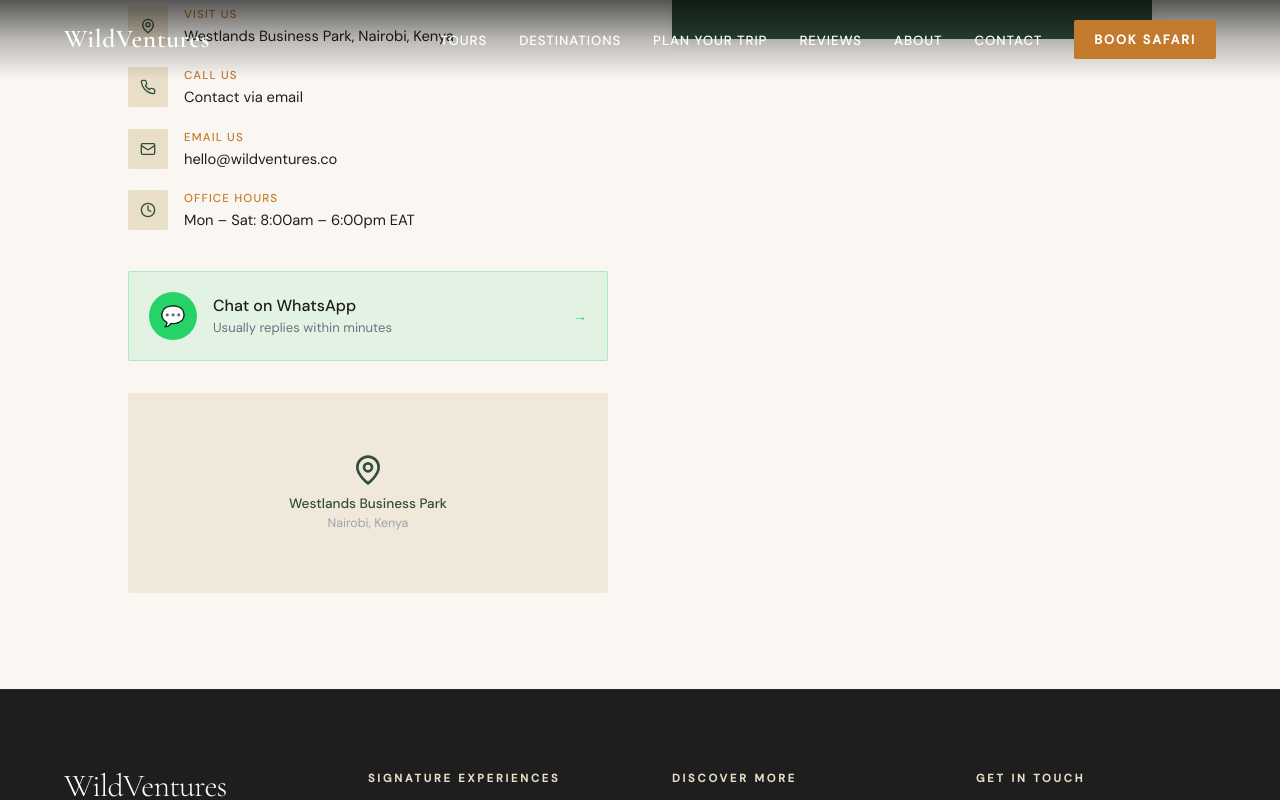
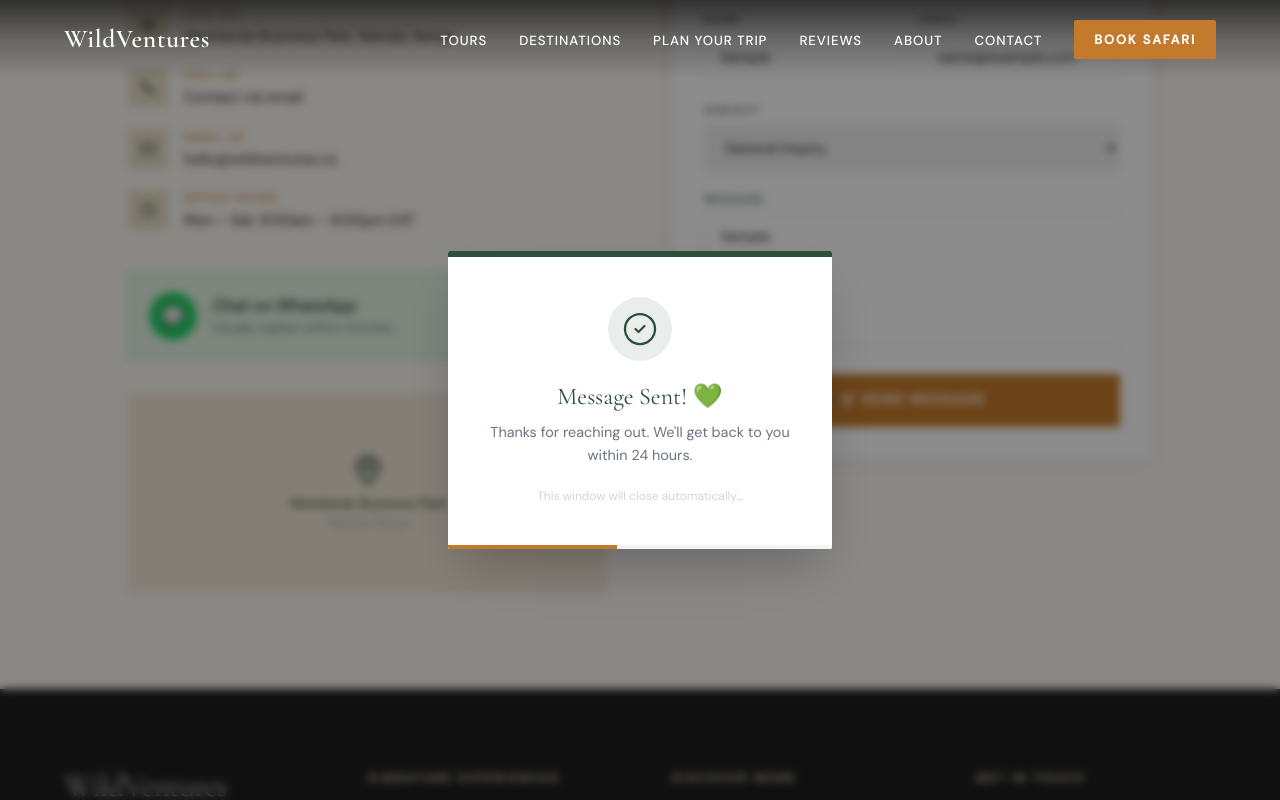
Before and after one commit to BarasaIan11/wildventures, a Next.js app: page /contact in a window 1280 px wide. Both pictures are taken after typing "Sample", "name@example.com", "Sample" into the empty fields and a click on the button "SEND MESSAGE". Shown: the part 817-1617 px from the top of the page. Built offline with nearby package versions, Linux system fonts and the light colour scheme.

Commit message:
fix: updated the success message and assed a success toast

```diff
--- a/src/app/contact/page.jsx
+++ b/src/app/contact/page.jsx
@@ -3,6 +3,7 @@
 import Image from "next/image";
 import { useForm } from "react-hook-form";
 import { MapPin, Phone, Mail, Clock, Send } from "lucide-react";
+import SuccessToast from "@/components/shared/SuccessToast";
 
 export default function ContactPage() {
   const phoneNumber = process.env.NEXT_PUBLIC_WHATSAPP_NUMBER?.replace(/\D/g, "") || "";
@@ -12,9 +13,10 @@
   const {
     register,
     handleSubmit,
+    reset,
     formState: { errors },
   } = useForm();
-  const [submitted, setSubmitted] = useState(false);
+  const [showToast, setShowToast] = useState(false);
 
   const [isSubmitting, setIsSubmitting] = useState(false);
   const [submitError, setSubmitError] = useState("");
@@ -23,26 +25,34 @@
   setIsSubmitting(true);
   setSubmitError("");
   try {
-      const response = await fetch("/api/inquiry", {
-        method: "POST",
-        headers: { "Content-Type": "application/json" },
-        body: JSON.stringify(data),
-      });
+    const { name, email, subject, message } = data;
 
-      if (!response.ok) {
-        throw new Error("Failed to submit inquiry.");
+    const refId = Math.random().toString(36).substring(2, 8).toUpperCase();
+
+    let text = `📩 *CONTACT MESSAGE — WildVentures*\n`;
+    text += `🔖 Ref: *#${refId}*\n\n`;
+
+    text += `👤 *SENDER DETAILS*\n`;
+
+    text += ` Name:${name}\n`;
+    text += ` Email:${email}\n`;
+    text += ` Subject:${subject || "General Inquiry"}\n`;
+
+
+    if (message) {
+      text += `💬 *MESSAGE*\n`;
+      text += `${message.split('\n').map(l => `│ ${l}`).join('\n')}\n`;
+
     }
 
-      const result = await response.json();
-      const refId = result.inquiryId;
+    text += `⏰ _Submitted: ${new Date().toLocaleString("en-KE", { dateStyle: "medium", timeStyle: "short" })}_\n`;
+    text += `🌐 _Via WildVentures website_`;
 
-      const whatsappText = `Hi, I submitted a contact inquiry on your website! (Ref: #${refId}) — please confirm.`;
-      const encodedMessage = encodeURIComponent(whatsappText);
+    const encodedMessage = encodeURIComponent(text);
     const whatsappUrl = `https://wa.me/${phoneNumber}?text=${encodedMessage}`;
 
-
     window.open(whatsappUrl, "_blank");
-      setSubmitted(true);
+    setShowToast(true);
   } catch (error) {
     setSubmitError("Failed to send message. Please try again.");
   } finally {
@@ -71,6 +81,13 @@
 
   return (
     <>
+      <SuccessToast
+        visible={showToast}
+        title="Message Sent! 💚"
+        message="Thanks for reaching out. We'll get back to you within 24 hours."
+        duration={5000}
+        onClose={() => { setShowToast(false); reset(); }}
+      />
       {/* HERO SECTION */}
       <div className="relative h-[65vh] min-h-[480px] flex items-center overflow-hidden bg-charcoal">
         <Image
@@ -162,17 +179,6 @@
 
           {/* Right: Form */}
           <div>
-            {submitted ? (
-              <div className="bg-green rounded-sm p-10 text-center shadow-card">
-                <div className="text-5xl mb-4">✅</div>
-                <h3 className="font-serif text-2xl text-white mb-3">
-                  Message Sent!
-                </h3>
-                <p className="text-white/70 leading-relaxed">
-                  Thank you for reaching out. We'll be in touch within 24 hours.
-                </p>
-              </div>
-            ) : (
               <div className="bg-white shadow-card rounded-sm p-8">
                 <p className="section-label">Send a Message</p>
                 <h3 className="section-title mb-7">
@@ -254,7 +260,6 @@
                   {submitError && <p className="text-red-500 text-center text-sm mt-3">{submitError}</p>}
                 </form>
                 </div>
-            )}
           </div>
         </div>
       </section>
--- a/src/app/plan/page.jsx
+++ b/src/app/plan/page.jsx
@@ -2,6 +2,7 @@
 import { useState } from "react";
 import Image from "next/image";
 import { useForm } from "react-hook-form";
+import SuccessToast from "@/components/shared/SuccessToast";
 import {
   Calendar,
   Users,
@@ -18,10 +19,11 @@
   const {
     register,
     handleSubmit,
+    reset,
     watch,
     formState: { errors },
   } = useForm();
-  const [submitted, setSubmitted] = useState(false);
+  const [showToast, setShowToast] = useState(false);
 
   // Watch values for "Selection Tile" styling
   const selectedDestinations = watch("destinations") || [];
@@ -34,26 +36,33 @@
     setIsSubmitting(true);
     setSubmitError("");
     try {
-      const response = await fetch("/api/inquiry", {
-        method: "POST",
-        headers: { "Content-Type": "application/json" },
-        body: JSON.stringify(data),
-      });
+      const { firstName, lastName, email, phone, startDate, duration, travelers, budget, destinations, interests, message } = data;
 
-      if (!response.ok) {
-        throw new Error("Failed to submit inquiry.");
-      }
+      // Generate a short reference ID locally
+      const refId = Math.random().toString(36).substring(2, 8).toUpperCase();
 
-      const result = await response.json();
-      const refId = result.inquiryId;
+      let text = `🌍 *New Safari Inquiry — WildVentures*\n`;
+      text += `Ref: #${refId}\n`;
 
-      const whatsappText = `Hi, I submitted a custom safari inquiry on your website! (Ref: #${refId}) — please confirm.`;
-      const encodedMessage = encodeURIComponent(whatsappText);
+      text += `*Name:* ${firstName} ${lastName}\n`;
+      text += `*Email:* ${email}\n`;
+      if (phone) text += `*Phone:* ${phone}\n`;
+      text += `\n📅 *Trip Details*\n`;
+      text += `*Travel Date:* ${startDate}\n`;
+      if (duration) text += `*Duration:* ${duration}\n`;
+      if (travelers) text += `*Travelers:* ${travelers}\n`;
+      if (budget) text += `*Budget (per person):* ${budget}\n`;
+      if (destinations && destinations.length > 0) text += `*Destinations:* ${destinations.join(", ")}\n`;
+      if (interests && interests.length > 0) text += `*Interests:* ${interests.join(", ")}\n`;
+      if (message) text += `\n💬 *Additional Notes:*\n${message}\n`;
+
+      text += `Submitted via WildVentures website.`;
+
+      const encodedMessage = encodeURIComponent(text);
       const whatsappUrl = `https://wa.me/${phoneNumber}?text=${encodedMessage}`;
 
-
       window.open(whatsappUrl, "_blank");
-      setSubmitted(true);
+      setShowToast(true);
     } catch (error) {
       setSubmitError("Failed to submit inquiry. Please try again.");
     } finally {
@@ -68,27 +77,16 @@
     "font-serif text-[1.5rem] text-green mb-8 flex items-center gap-3";
 const errorClass = "text-red-500 text-[0.75rem] mt-1";
 
-  if (submitted)
-    return (
-      <div className="min-h-screen flex items-center justify-center bg-ivory px-5">
-        <div className="text-center max-w-md">
-          <div className="text-6xl mb-6 animate-bounce">🦁</div>
-          <h2 className="font-serif text-4xl text-green mb-4">
-            Inquiry Received
-          </h2>
-          <p className="text-gray-500 leading-relaxed mb-10 font-light">
-            Your dream safari is now in the hands of our experts. We will
-            contact you within 24 hours to begin crafting your journey.
-          </p>
-          <a href="/" className="btn btn-primary px-12">
-            Return to Home
-          </a>
-        </div>
-      </div>
-    );
-
   return (
-    <main className="bg-ivory">
+    <>
+      <SuccessToast
+        visible={showToast}
+        title="Inquiry Sent! 🌍"
+        message="Your safari inquiry is on its way to our team. We'll be in touch within 24 hours."
+        duration={5000}
+        onClose={() => { setShowToast(false); reset(); }}
+      />
+      <main className="bg-ivory">
       {/* --- HERO SECTION --- */}
       <div className="relative h-[60vh] min-h-[500px] flex items-center overflow-hidden bg-charcoal">
         <Image
@@ -334,5 +332,6 @@
         </div>
       </section>
     </main>
+    </>
   );
 }
--- a/src/components/shared/BookingWidget.jsx
+++ b/src/components/shared/BookingWidget.jsx
@@ -1,10 +1,12 @@
 'use client'
 import { useState } from 'react'
 import { Calendar, Users, Mail } from 'lucide-react'
+import SuccessToast from './SuccessToast'
 
 export default function BookingWidget({ tourTitle = '', price = 0 }) {
-  const [form, setForm] = useState({ date: '', travelers: '2', name: '', email: '' })
-  const [submitted, setSubmitted] = useState(false)
+  const emptyForm = { date: '', travelers: '2', name: '', email: '' }
+  const [form, setForm] = useState(emptyForm)
+  const [showToast, setShowToast] = useState(false)
 
   const total = price * parseInt(form.travelers || 1)
 
@@ -33,19 +35,20 @@
     const whatsappUrl = `https://wa.me/${phoneNumber}?text=${encodedMessage}`;
 
     window.open(whatsappUrl, "_blank");
-    setSubmitted(true)
+    setShowToast(true)
   }
 
-  if (submitted) return (
-    <div className="bg-white rounded-sm shadow-card-hover p-7 text-center">
-      <div className="text-4xl mb-3">✅</div>
-      <h3 className="font-serif text-xl text-green mb-2">Request Sent!</h3>
-      <p className="text-sm text-gray-500">We'll contact you within 24 hours to confirm your booking.</p>
-    </div>
-  )
 
   return (
-    <div className="bg-white rounded-sm shadow-card-hover overflow-hidden lg:sticky lg:top-24 z-10">
+    <>
+      <SuccessToast
+        visible={showToast}
+        title="Booking Request Sent! 🦁"
+        message="Our team will reach out within 24 hours to confirm your safari."
+        duration={5000}
+        onClose={() => { setShowToast(false); setForm(emptyForm); }}
+      />
+      <div className="bg-white rounded-sm shadow-card-hover overflow-hidden lg:sticky lg:top-24 z-10">
       {/* Header */}
       <div className="bg-green px-6 py-5">
         <p className="text-white/70 text-[0.75rem] tracking-[0.1em] uppercase mb-1">Starting from</p>
@@ -159,5 +162,6 @@
         </p>
       </form>
     </div>
+    </>
   )
 }
--- /dev/null
+++ b/src/components/shared/SuccessToast.jsx
@@ -0,0 +1,101 @@
+'use client'
+import { useEffect, useState } from 'react'
+import { CheckCircle2 } from 'lucide-react'
+
+/**
+ * SuccessToast
+ * Animated overlay popup that auto-dismisses after `duration` ms.
+ * Calls `onClose` when it finishes so the parent can reset the form.
+ *
+ * Props:
+ *  - visible   {boolean}  whether the toast is shown
+ *  - title     {string}   headline text
+ *  - message   {string}   body text
+ *  - duration  {number}   ms before auto-close (default 4000)
+ *  - onClose   {fn}       called when the toast finishes
+ */
+export default function SuccessToast({
+  visible,
+  title = 'Sent!',
+  message = "We'll be in touch soon.",
+  duration = 4000,
+  onClose,
+}) {
+  const [progress, setProgress] = useState(100)
+  const [show, setShow]         = useState(false)
+
+  // Animate in on mount
+  useEffect(() => {
+    if (visible) {
+      setProgress(100)
+      setShow(true)
+
+      // Shrink the progress bar
+      const tick = 50
+      const steps = duration / tick
+      let step = 0
+      const interval = setInterval(() => {
+        step++
+        setProgress(Math.max(0, 100 - (step / steps) * 100))
+      }, tick)
+
+      // Auto-close
+      const timer = setTimeout(() => {
+        setShow(false)
+        setTimeout(() => onClose?.(), 300) // wait for fade-out
+      }, duration)
+
+      return () => {
+        clearInterval(interval)
+        clearTimeout(timer)
+      }
+    } else {
+      setShow(false)
+    }
+  }, [visible, duration, onClose])
+
+  if (!visible) return null
+
+  return (
+    // Backdrop
+    <div
+      className={`fixed inset-0 z-[200] flex items-center justify-center px-5 transition-opacity duration-300 ${show ? 'opacity-100' : 'opacity-0'}`}
+      style={{ backdropFilter: 'blur(4px)', backgroundColor: 'rgba(0,0,0,0.45)' }}
+      onClick={() => { setShow(false); setTimeout(() => onClose?.(), 300) }}
+    >
+      {/* Card */}
+      <div
+        className={`relative bg-white rounded-sm shadow-2xl max-w-sm w-full overflow-hidden
+          transition-all duration-300 ${show ? 'scale-100 opacity-100 translate-y-0' : 'scale-95 opacity-0 translate-y-4'}`}
+        onClick={e => e.stopPropagation()}
+      >
+        {/* Top accent bar */}
+        <div className="h-1.5 bg-green w-full" />
+
+        <div className="px-8 py-10 text-center">
+          {/* Icon */}
+          <div className="flex items-center justify-center mb-5">
+            <span className="w-16 h-16 rounded-full bg-green/10 flex items-center justify-center">
+              <CheckCircle2 className="w-9 h-9 text-green" strokeWidth={1.5} />
+            </span>
+          </div>
+
+          <h3 className="font-serif text-2xl text-green mb-2">{title}</h3>
+          <p className="text-gray-500 text-[0.9rem] leading-relaxed">{message}</p>
+
+          <p className="mt-5 text-[0.75rem] text-gray-300">
+            This window will close automatically…
+          </p>
+        </div>
+
+        {/* Progress bar */}
+        <div className="h-1 bg-gray-100">
+          <div
+            className="h-full bg-orange transition-all"
+            style={{ width: `${progress}%`, transitionDuration: '50ms' }}
+          />
+        </div>
+      </div>
+    </div>
+  )
+}
```
Lines whose indentation alone changed are shown as unchanged.
